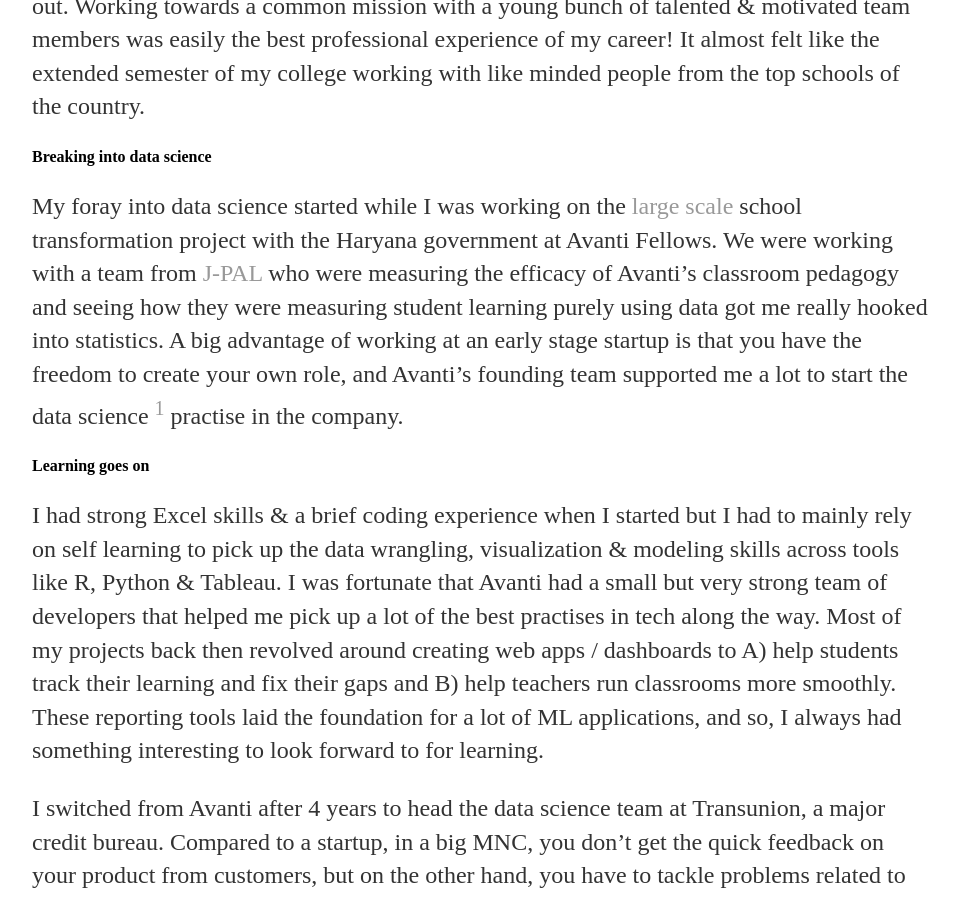
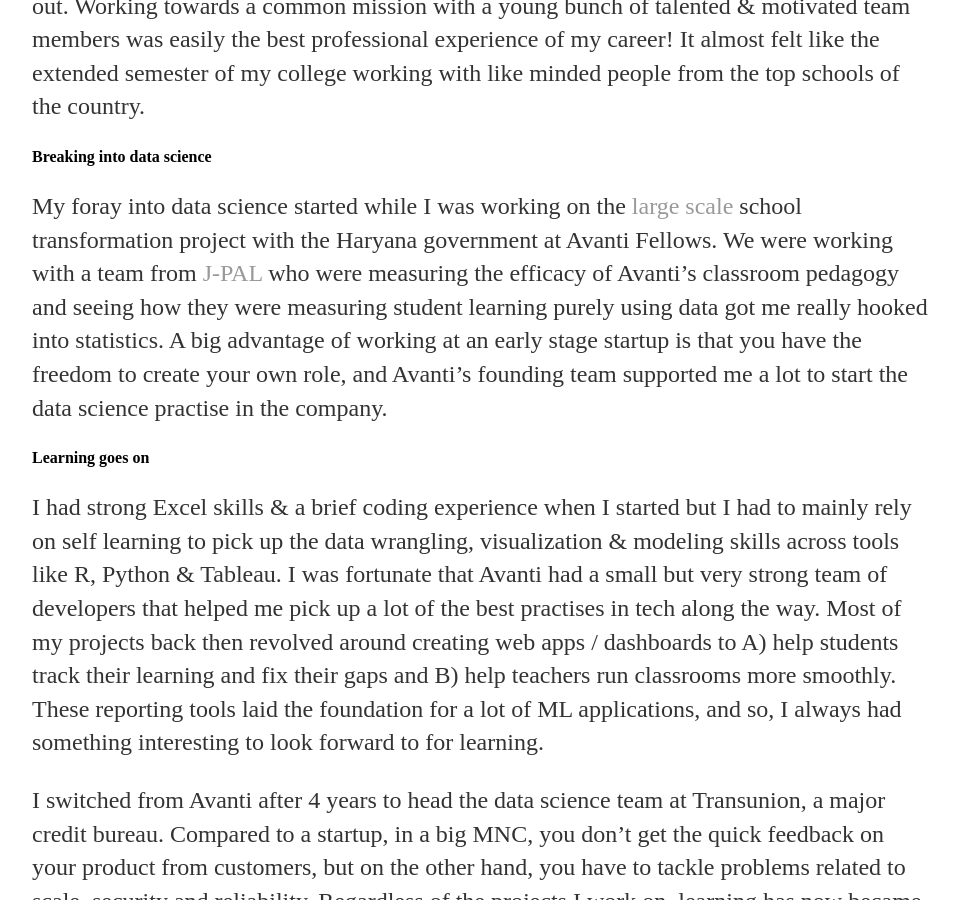
Before and after one commit to pritesh-shrivastava/pritesh-shrivastava.github.io, a Jekyll site: the page built from _posts/2020-09-07-how-I-ended-up-in-data-science.md, in a window 1280 px wide and 900 px high, scrolled down 1193 px. Shown: the whole window, without its empty margins (160-1118 px from the left). Built offline with Jekyll 4.4.1, drawn with Linux system fonts in a browser that asks for light colours; comment, search, counter and statistics services are not loaded; some of the changed text lies outside the part shown.

Commit message:
[PS] Removing single footnote

```diff
--- a/_posts/2020-09-07-how-I-ended-up-in-data-science.md
+++ b/_posts/2020-09-07-how-I-ended-up-in-data-science.md
@@ -42,7 +42,7 @@
 
 #### Breaking into data science
 
-My foray into data science started while I was working on the [large scale](https://youtu.be/FjJ-ifyBlY8) school transformation project with the Haryana government at Avanti Fellows. We were working with a team from [J-PAL]() who were measuring the efficacy of Avanti's classroom pedagogy and seeing how they were measuring student learning purely using data got me really hooked into statistics. A big advantage of working at an early stage startup is that you have the freedom to create your own role, and Avanti's founding team supported me a lot to start the data science <sup id="a2">[1](#f1)</sup> practise in the company.
+My foray into data science started while I was working on the [large scale](https://youtu.be/FjJ-ifyBlY8) school transformation project with the Haryana government at Avanti Fellows. We were working with a team from [J-PAL]() who were measuring the efficacy of Avanti's classroom pedagogy and seeing how they were measuring student learning purely using data got me really hooked into statistics. A big advantage of working at an early stage startup is that you have the freedom to create your own role, and Avanti's founding team supported me a lot to start the data science practise in the company.
 
 #### Learning goes on
 
@@ -68,8 +68,3 @@
 <!--
 <b id="f1">1</b> Turns out you don't need to be a genius to score well in board exam math, almost half the questions are repeated from either previous year exams or from the leading refresher books. So, it's more about practise than ability [↩](#a1)
 -->
-<br>
-<br>
-<h7>
-<b id="f1">[1]</b> The "data science" hype had not peaked back then & my role was officially called the Head of Efficacy, because my team's job was to measure our program efficacy. We soon realized that calling it data science would make it easier for others to understand what we were doing. [↩](#a2)
-</h7>
```
